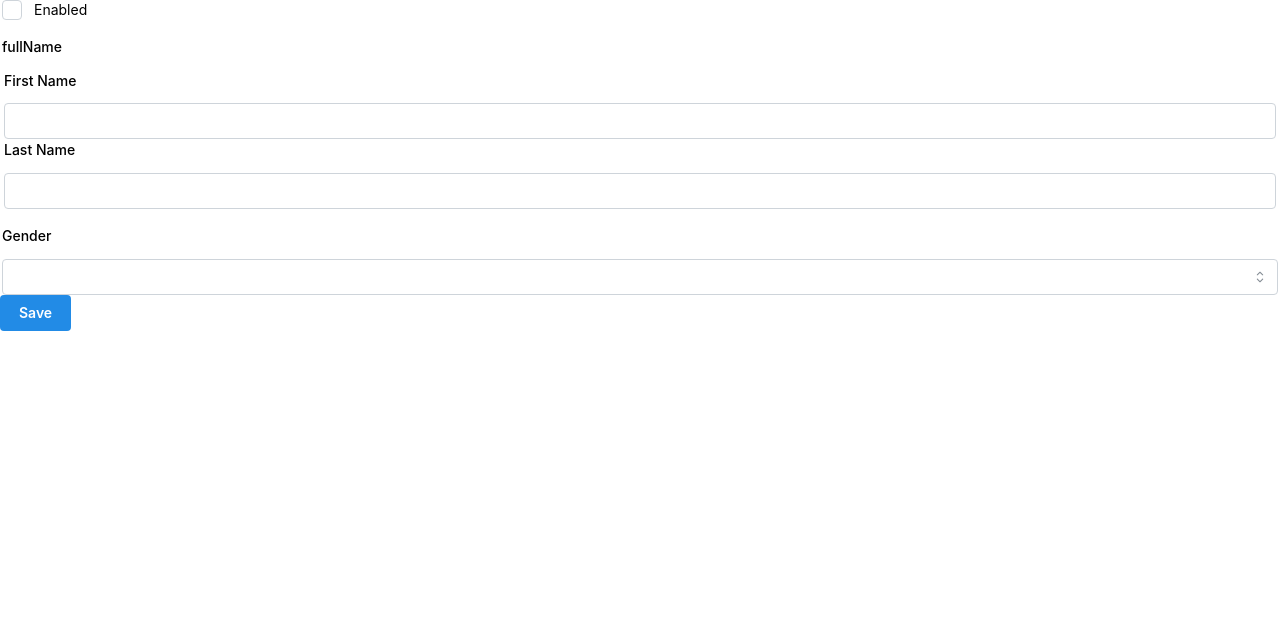
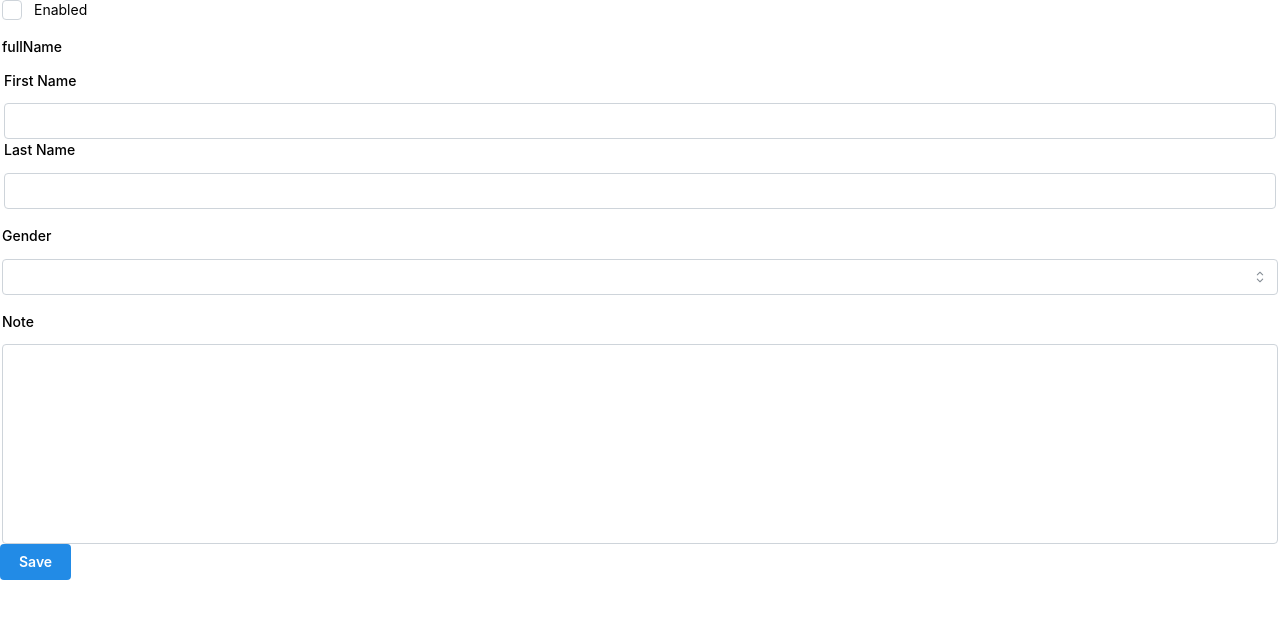
Before and after one commit to sajinael98/AutoForma, a React (Vite) app: page / in a window 1280 px wide. Shown: the top 618 px of the page. Built offline with nearby package versions, Linux system fonts and the light colour scheme.

Commit message:
Support TextAreaField

```diff
--- a/src/App.tsx
+++ b/src/App.tsx
@@ -63,6 +63,11 @@ const App = () => {
               },
             ],
           },
+          {
+            type: "textarea",
+            label: "Note",
+            name: "note"
+          }
         ]}
       />
     </MantineProvider>
--- a/src/components/AutoForm.tsx
+++ b/src/components/AutoForm.tsx
@@ -19,8 +19,6 @@ const [FormProvider, _, useForm] = createFormContext<Record<string, any>>();
 
 const getDefaultValueForField = (type: FieldType): any => {
   switch (type) {
-    case 'text':
-      return '';
     case 'number':
       return 0;
     case 'array':
--- a/src/components/FieldRender.tsx
+++ b/src/components/FieldRender.tsx
@@ -7,6 +7,7 @@ import CheckField from './fields/CheckField';
 import NumberField from './fields/NumberField';
 import ObjectField from './fields/ObjectField';
 import SelectField from './fields/SelectField';
+import TextAreaField from './fields/TextAreaField';
 import TextField from './fields/TextField';
 
 interface FieldRenderProps {
@@ -162,8 +163,12 @@ const FieldRender: React.FC<FieldRenderProps> = ({
             value={value}
             onChange={onChange}
             readOnly={readOnly}
-            data={field.data}
+            data={field.data as { label: string; value: string }[]}
           />
+        );
+      case 'textarea':
+        return (
+          <TextAreaField name={field.name} value={value} onChange={onChange} readOnly={readOnly} />
         );
 
       default:
--- /dev/null
+++ b/src/components/fields/TextAreaField.tsx
@@ -0,0 +1,25 @@
+import React from 'react';
+import { Textarea } from '@mantine/core';
+import { BaseFieldProps } from '@/types/field';
+
+interface TextAreaFieldProps extends BaseFieldProps<string> {}
+
+const TextAreaField: React.FC<TextAreaFieldProps> = (props) => {
+  const { name, onChange, value, readOnly } = props;
+
+  return (
+    <Textarea
+      name={name}
+      onChange={(e) => onChange(name, e.target.value)}
+      value={value}
+      readOnly={readOnly}
+      styles={{
+        input: {
+            height: 200
+        }
+      }}
+    />
+  );
+};
+
+export default TextAreaField;
--- a/src/types/field.ts
+++ b/src/types/field.ts
@@ -1,4 +1,4 @@
-export type FieldType = 'text' | 'number' | 'object' | 'array' | 'check' | 'select';
+export type FieldType = 'text' | 'number' | 'object' | 'array' | 'check' | 'select' | 'textarea';
 
 export interface FieldSchema {
   name: string;
```
